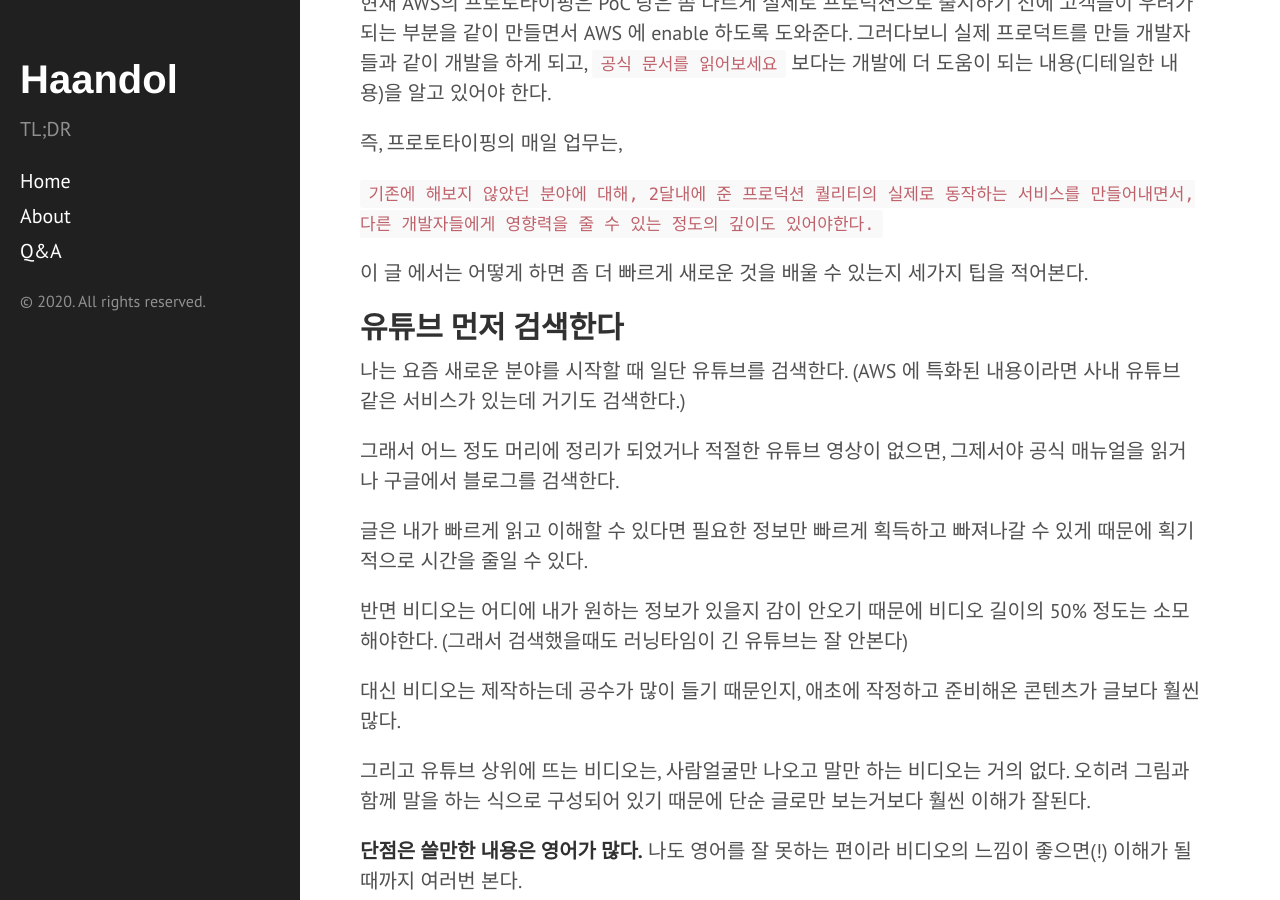
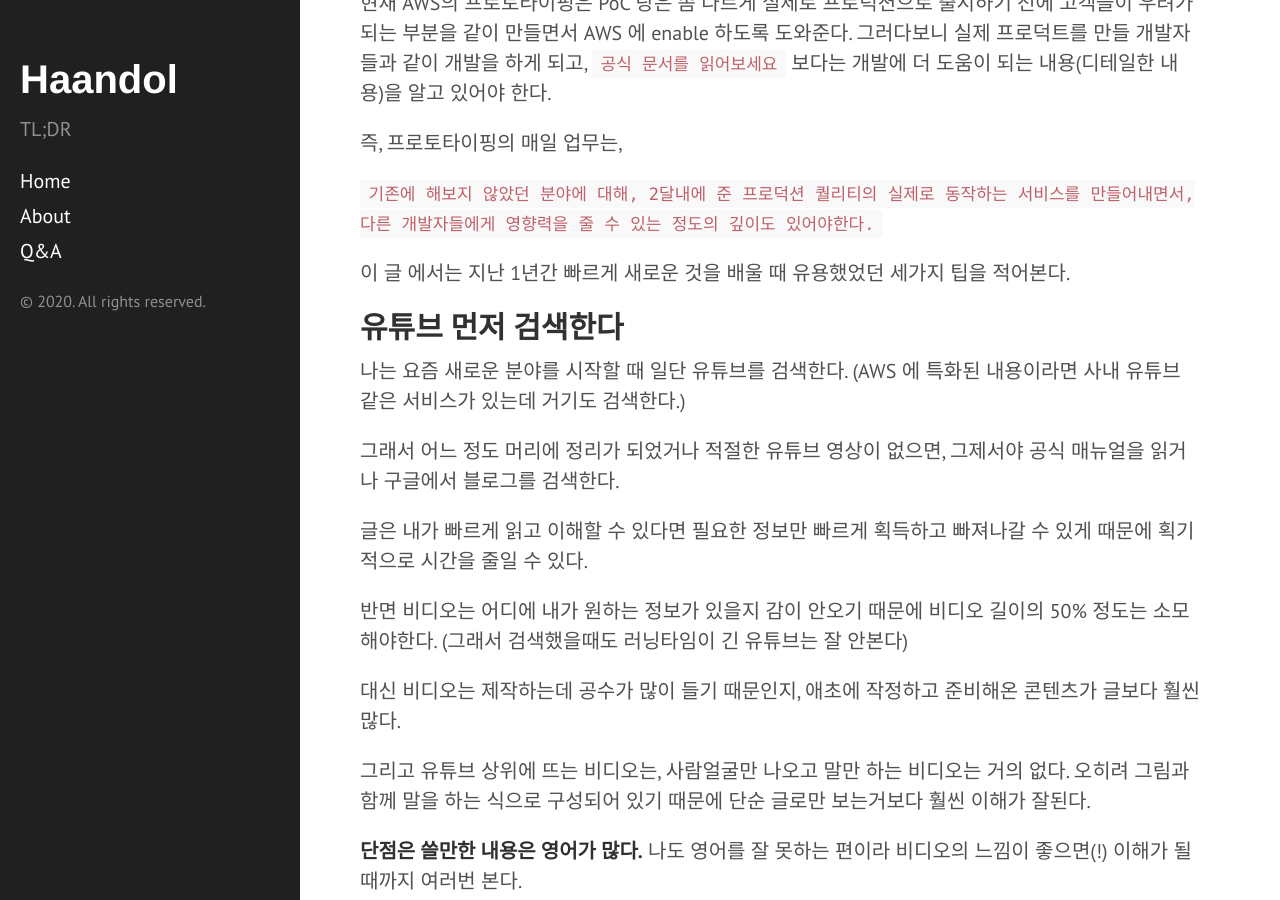
Before and after one commit to haandol/haandol.github.com, a Jekyll site: the page built from _posts/2020-11-06-tips-for-learning-new-things-faster.md, in a window 1280 px wide and 900 px high, scrolled down 767 px. Built offline with Jekyll 4.4.1, drawn with Linux system fonts in a browser that asks for light colours; comment, search, counter and statistics services are not loaded.

Commit message:
modify sentence

```diff
--- a/_posts/2020-11-06-tips-for-learning-new-things-faster.md
+++ b/_posts/2020-11-06-tips-for-learning-new-things-faster.md
@@ -32,7 +32,7 @@ publish: true
 
 `기존에 해보지 않았던 분야에 대해, 2달내에 준 프로덕션 퀄리티의 실제로 동작하는 서비스를 만들어내면서, 다른 개발자들에게 영향력을 줄 수 있는 정도의 깊이도 있어야한다.`
 
-이 글 에서는 어떻게 하면 좀 더 빠르게 새로운 것을 배울 수 있는지 세가지 팁을 적어본다.
+이 글 에서는 지난 1년간 빠르게 새로운 것을 배울 때 유용했었던 세가지 팁을 적어본다.
 
 ## 유튜브 먼저 검색한다
 
```
